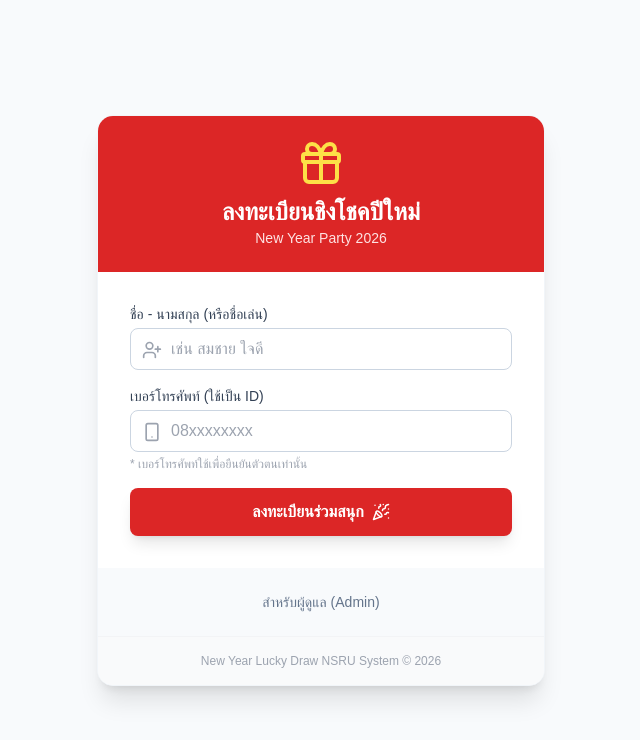
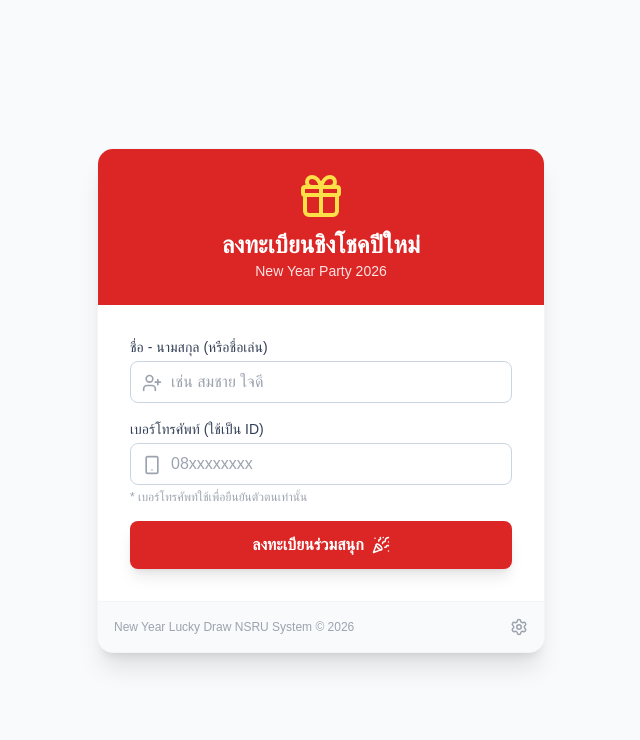
Before and after one commit to narawitpi-sketch/luckydraw-nsru, a React (Vite) app: page / in a window 1280 px wide. Shown: the top 740 px of the page, without its empty margins (319-959 px from the left). Built offline with nearby package versions, Linux system fonts and the light colour scheme; no server answers; a web font is replaced by a local one.

Commit message:
Update 10:02 18/12/2568

```diff
--- a/src/App.tsx
+++ b/src/App.tsx
@@ -5,7 +5,7 @@ import {
   getFirestore, collection, doc, setDoc, getDoc,
   onSnapshot, updateDoc, getDocs, deleteDoc
 } from 'firebase/firestore';
-import { Gift, Smartphone, UserPlus, Trophy, PartyPopper, RefreshCw, Sparkles } from 'lucide-react';
+import { Gift, Smartphone, UserPlus, Trophy, PartyPopper, RefreshCw, Sparkles, Settings } from 'lucide-react';
 
 const firebaseConfig = {
     apiKey: "AIzaSyD8vFAEhmjSZlrVw8PgkKVvxqaQ1_7deWc",
@@ -432,17 +432,11 @@ export default function NewYearRaffle() {
           )}
         </div>
 
-        <div className="p-4 bg-slate-50">
-            <button
-                onClick={handleGoToProjector}
-                className="w-full text-center py-2 text-sm text-slate-500 hover:bg-slate-200 hover:text-slate-700 rounded-md transition-colors"
-            >
-                สำหรับผู้ดูแล (Admin)
-            </button>
-        </div>
-
-        <div className="bg-gray-50 p-4 text-center text-xs text-gray-400 border-t border-gray-100">
-           New Year Lucky Draw NSRU System © 2026
+        <div className="bg-gray-50 p-4 flex justify-between items-center text-xs text-gray-400 border-t border-gray-100">
+           <span>New Year Lucky Draw NSRU System © 2026</span>
+           <button onClick={handleGoToProjector} className="text-gray-400 hover:text-gray-700">
+                <Settings size={18} />
+           </button>
         </div>
       </div>
     </div>
```
